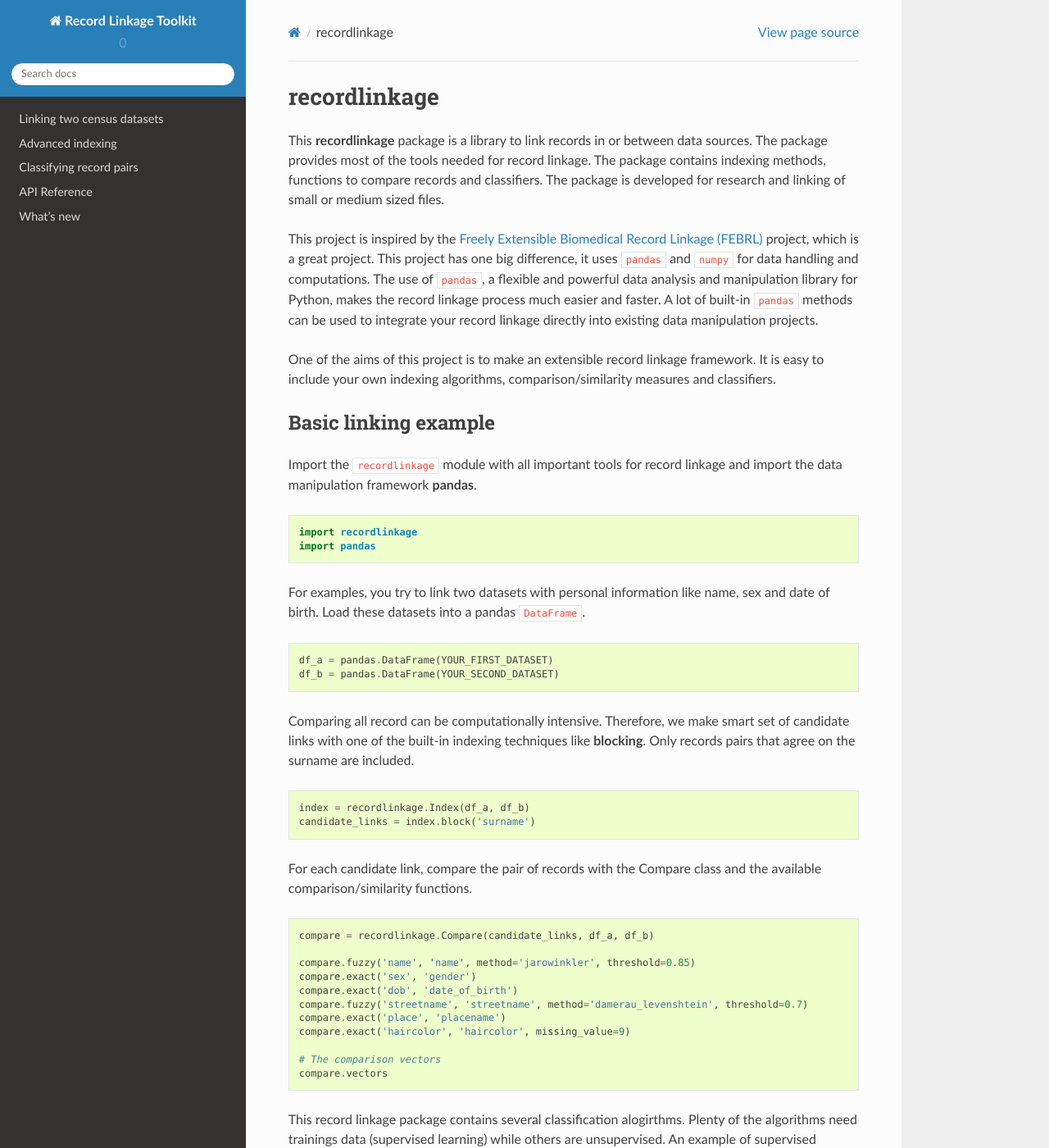
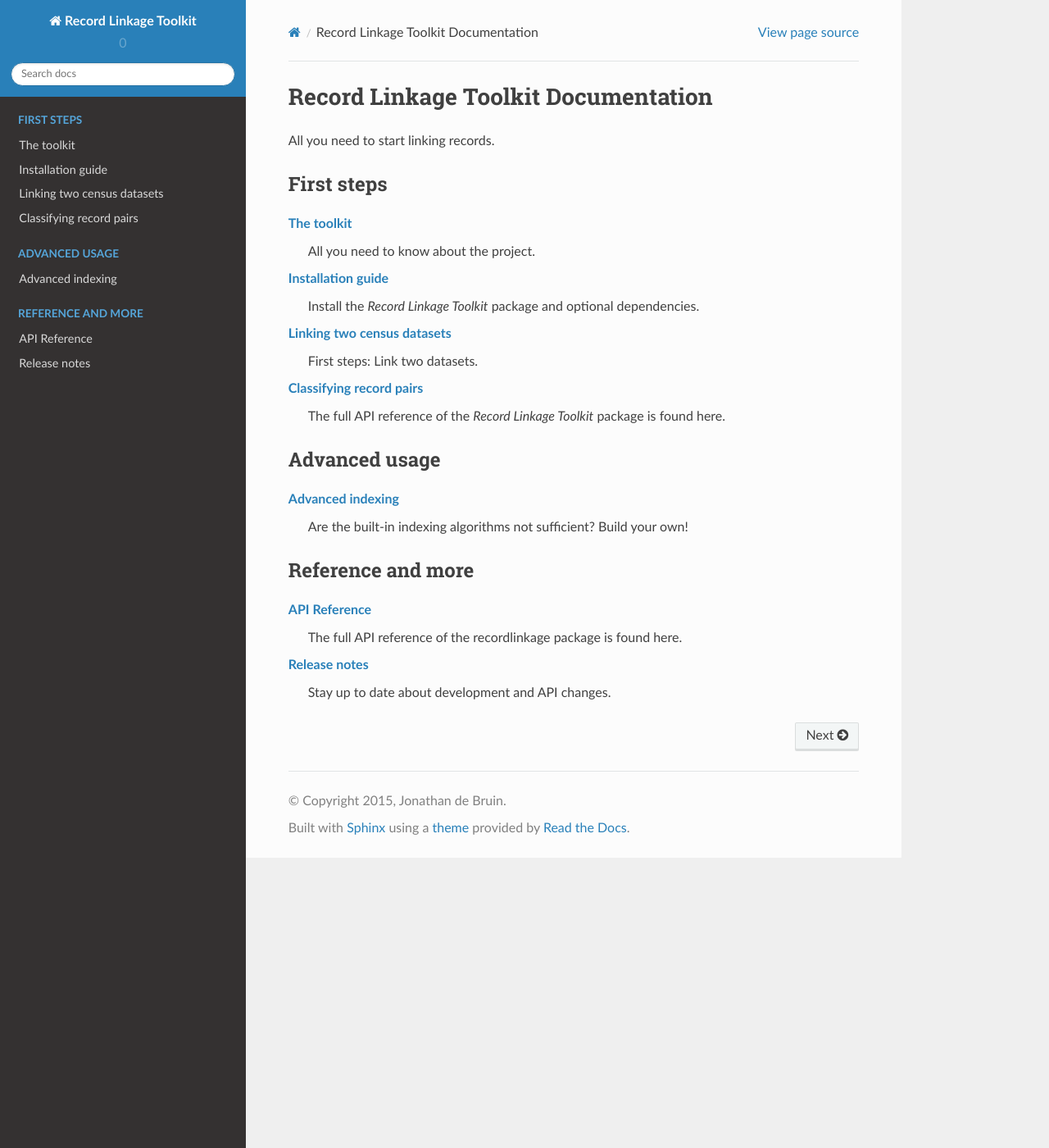
Before and after one commit to J535D165/recordlinkage, a Sphinx documentation site: the page built from docs/index.rst, in a window 1280 px wide and 1400 px high. Shown: the whole window at 82% size. Built offline with Sphinx 7.4.7 and the Read the Docs theme 2.0.0, drawn with Linux system fonts in a browser that asks for light colours; some of the changed text lies outside the part shown.

Commit message:
Update documentation

```diff
--- a/docs/changelog.rst
+++ b/docs/changelog.rst
@@ -1,6 +1,6 @@
-**********
-What's new
-**********
+*************
+Release notes
+*************
 
 Version 0.2
 ===========
--- a/docs/index.rst
+++ b/docs/index.rst
@@ -1,18 +1,62 @@
+************************************
+Record Linkage Toolkit Documentation
+************************************
 
-.. include:: README.rst
+All you need to start linking records.
 
-Overview
---------
+First steps
+===========
 
 .. toctree::
 	:maxdepth: 2
+	:caption: First steps
+	:hidden:
 
+	toolkit
+	installation
 	examples/link_two_dataframes.ipynb
+	examples/classifiers.ipynb
+
+:doc:`toolkit`
+	All you need to know about the project.
+
+:doc:`installation`
+	Install the `Record Linkage Toolkit` package and optional dependencies.
+
+:doc:`examples/link_two_dataframes`
+	First steps: Link two datasets.
+
+:doc:`examples/classifiers`
+	The full API reference of the `Record Linkage Toolkit` package is found here.
+
+Advanced usage
+==============
+
+.. toctree::
+	:caption: Advanced usage
+	:maxdepth: 2
+	:hidden:
+
 	examples/advanced_indexing.ipynb
-	examples/classifiers.ipynb
+
+:doc:`examples/advanced_indexing`
+	Are the built-in indexing algorithms not sufficient? Build your own!
+
+
+Reference and more
+==================
 
 .. toctree::
 	:maxdepth: 2
+	:caption: Reference and more
+	:hidden:
 
 	reference
+
 	changelog
+
+:doc:`reference`
+	The full API reference of the recordlinkage package is found here.
+
+:doc:`changelog`
+	Stay up to date about development and API changes.
--- /dev/null
+++ b/docs/installation.rst
@@ -0,0 +1,36 @@
+******************
+Installation guide
+******************
+
+Installation
+============
+
+It is not possible to install the package with ``pip`` (coming soon).
+You can download or clone the **recordlinkage** project and install it
+in the normal way
+
+.. code:: sh
+
+    python setup.py install
+
+The license for the Record Linkage Toolkit is GPLv3.
+
+Dependencies
+============
+
+The following packages are required. You probably have it already ;)
+
+-  `numpy <http://www.numpy.org>`__: 1.7.0 or higher
+-  `pandas <https://github.com/pydata/pandas>`__: 0.17.0 or higher
+-  `scipy <https://www.scipy.org/>`__
+-  `sklearn <http://scikit-learn.org/>`__
+
+The following packages are recommanded
+
+-  `jellyfish <https://github.com/jamesturk/jellyfish>`__: Needed for
+   approximate string comparison. Version 0.5.0 or higher.
+
+Record linkage datasets
+=======================
+
+The record linkage toolkit does not contain sample datasets. In the package ``recordlinkage-datasets``, there are some example datasets. Some of the datasets are comparison samples, others are complete datasets. The datasets do not infringe on the privacy.
--- a/docs/README.rst
+++ b/docs/toolkit.rst
@@ -1,7 +1,8 @@
-recordlinkage
-=============
+***********
+The toolkit
+***********
 
-This **recordlinkage** package is a library to link records in or
+This **Record Linkage Toolkit** package is a library to link records in or
 between data sources. The package provides most of the tools needed for
 record linkage. The package contains indexing methods, functions to
 compare records and classifiers. The package is developed for research
@@ -20,8 +21,8 @@ One of the aims of this project is to make an extensible record linkage
 framework. It is easy to include your own indexing algorithms,
 comparison/similarity measures and classifiers.
 
-Basic linking example
----------------------
+How to link
+===========
 
 Import the ``recordlinkage`` module with all important tools for record
 linkage and import the data manipulation framework **pandas**.
@@ -90,9 +91,9 @@ and an example of unsupervised learning (the well known ECM-algorithm):
     ecm.learn(compare.vectors)
 
 Main Features
--------------
+=============
 
-The main features of the **recordlinkage** package are:
+The main features of the **Record Linkage Toolkit** package are:
 
 -  Clean and standardise data
 -  Make pairs of records with several indexing methods such as
@@ -101,31 +102,3 @@ The main features of the **recordlinkage** package are:
    functions (including the jaro-winkler and levenshtein metrics)
 -  Several classifications algorithms, both supervised and unsupervised
    algorithms.
-
-Documentation, dependencies, installation and license
------------------------------------------------------
-
-The most recent documentation can be found at
-`recordlinkage.readthedocs.org <http://recordlinkage.readthedocs.org/en/latest/>`__.
-
-The following packages are required. You probably have it already ;)
-
--  `numpy <http://www.numpy.org>`__: 1.7.0 or higher
--  `pandas <https://github.com/pydata/pandas>`__: 0.17.0 or higher
--  `scipy <https://www.scipy.org/>`__
--  `sklearn <http://scikit-learn.org/>`__
-
-The following packages are recommanded
-
--  `jellyfish <https://github.com/jamesturk/jellyfish>`__: Needed for
-   approximate string comparison. Version 0.5.0 or higher.
-
-It is not possible to install the package with ``pip`` (coming soon).
-You can download or clone the **recordlinkage** project and install it
-in the normal way
-
-.. code:: sh
-
-    python setup.py install
-
-The license for this record linkage tool is GPLv3.
```
Also changed, not shown: README.md (+2 -2 lines).
